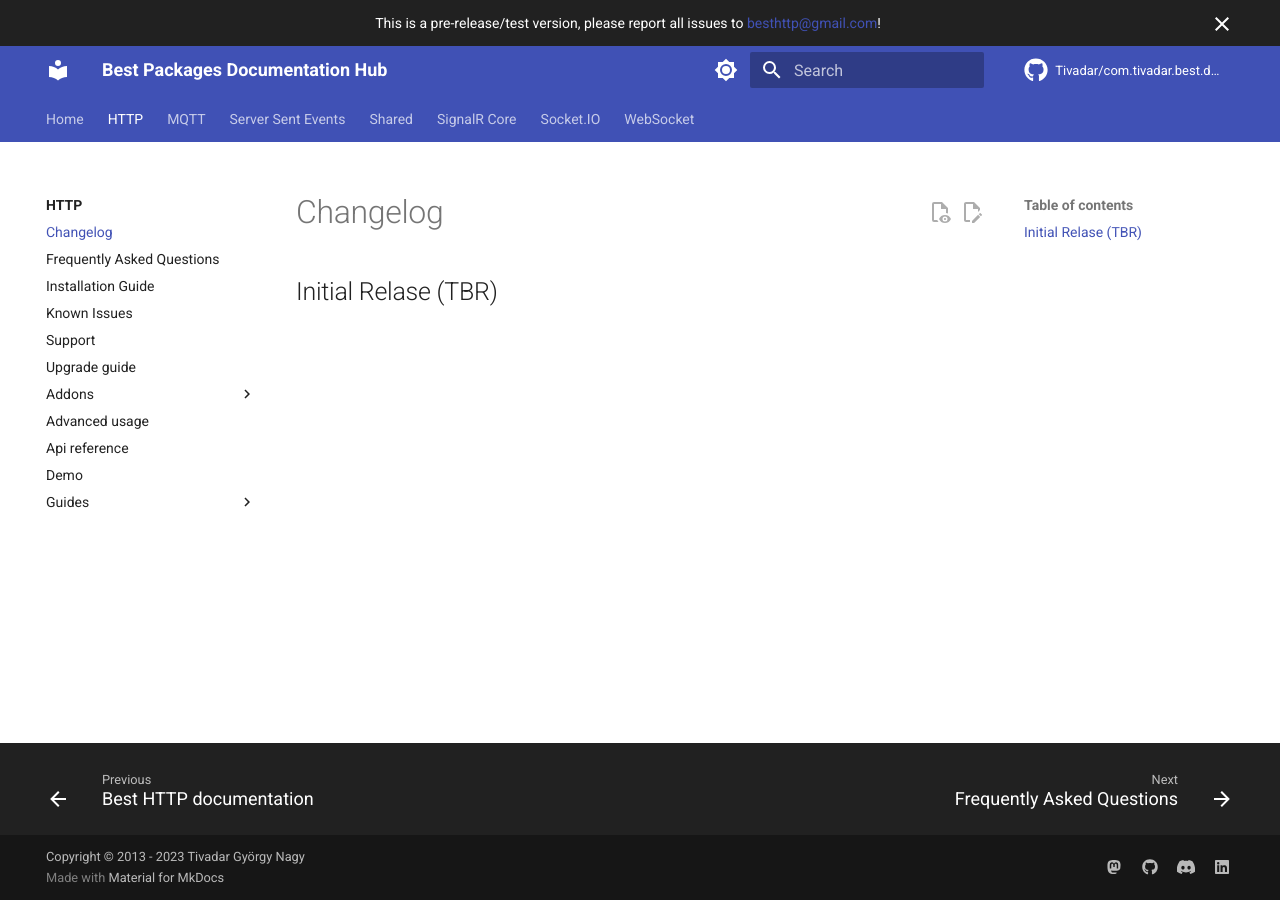
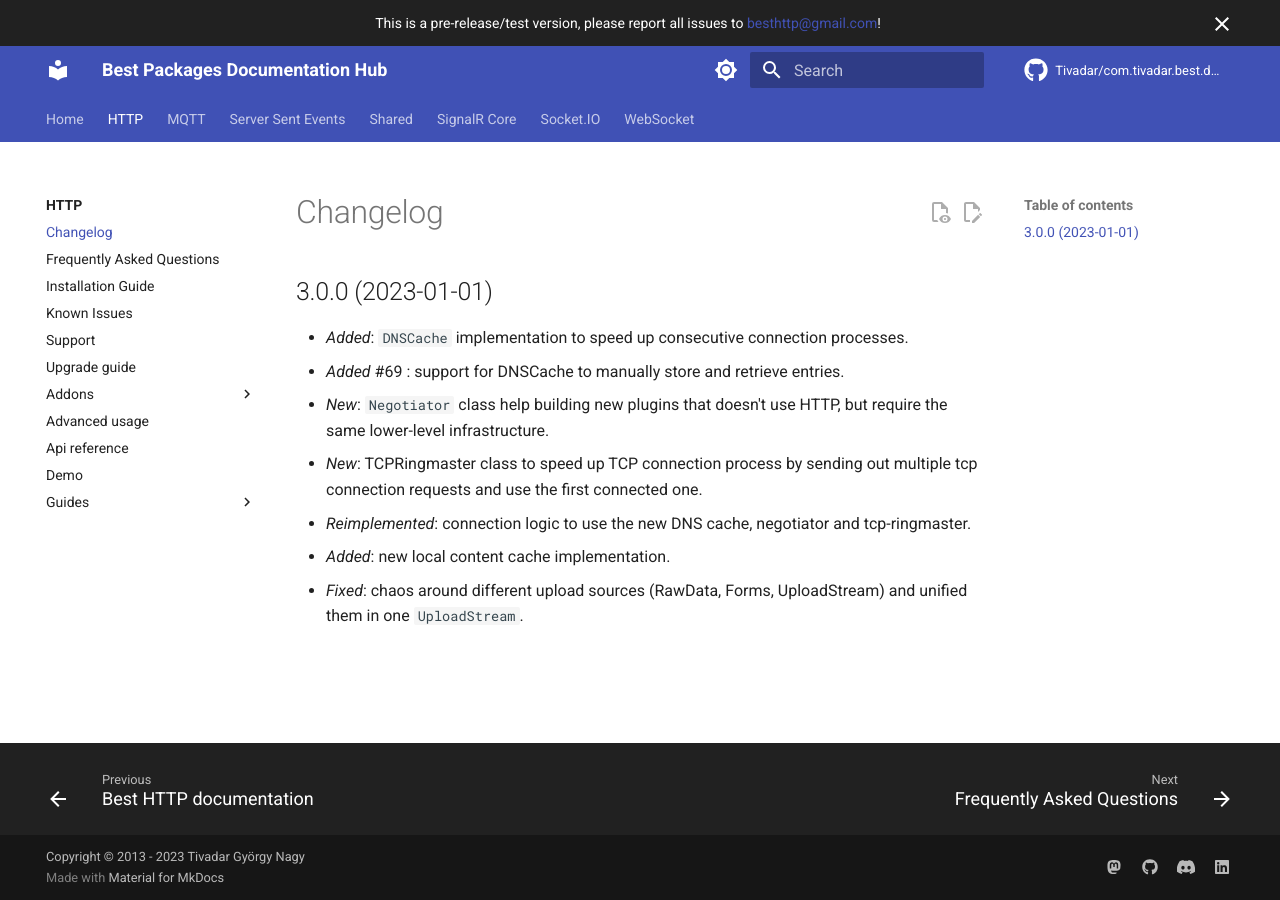
Before and after one commit to Benedicht/com.tivadar.best.documentation, an MkDocs documentation site: the page built from docs/HTTP/changelog.md, in a window 1280 px wide. Built offline with MkDocs 1.6.1 and Material for MkDocs 9.7.7, drawn with Linux system fonts in a browser that asks for light colours; comment, search, counter and statistics services are not loaded.

Commit message:
Added some entries to the changelog

```diff
--- a/docs/HTTP/changelog.md
+++ b/docs/HTTP/changelog.md
@@ -1,3 +1,11 @@
 # Changelog
 
-## Initial Relase (TBR)
+## 3.0.0 (2023-01-01)
+
+- *Added*: `DNSCache` implementation to speed up consecutive connection processes.
+- *Added* #69 : support for DNSCache to manually store and retrieve entries.
+- *New*: `Negotiator` class help building new plugins that doesn't use HTTP, but require the same lower-level infrastructure.
+- *New*: TCPRingmaster class to speed up TCP connection process by sending out multiple tcp connection requests and use the first connected one.
+- *Reimplemented*: connection logic to use the new DNS cache, negotiator and tcp-ringmaster.
+- *Added*: new local content cache implementation.
+- *Fixed*: chaos around different upload sources (RawData, Forms, UploadStream) and unified them in one `UploadStream`.
```
